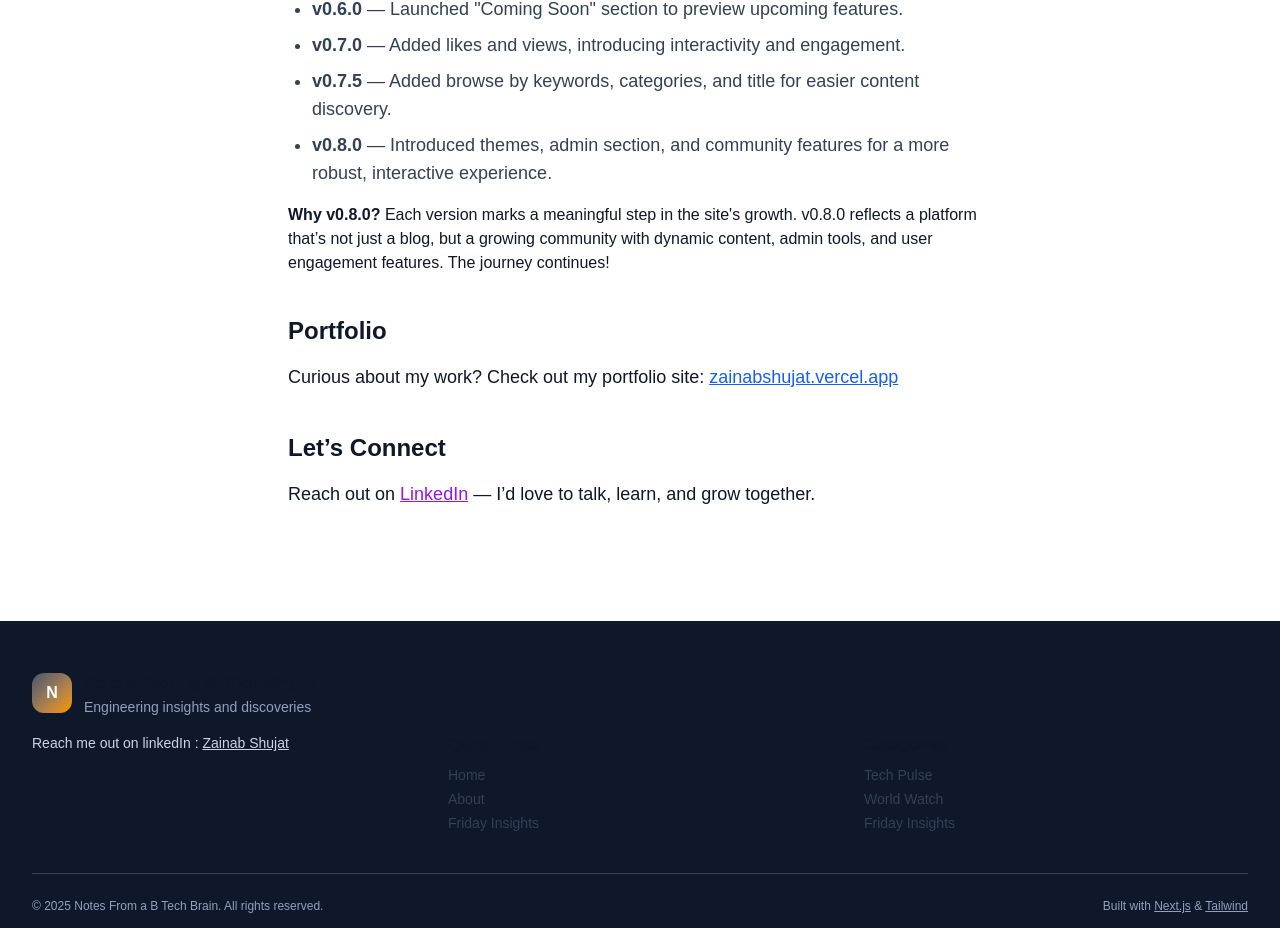
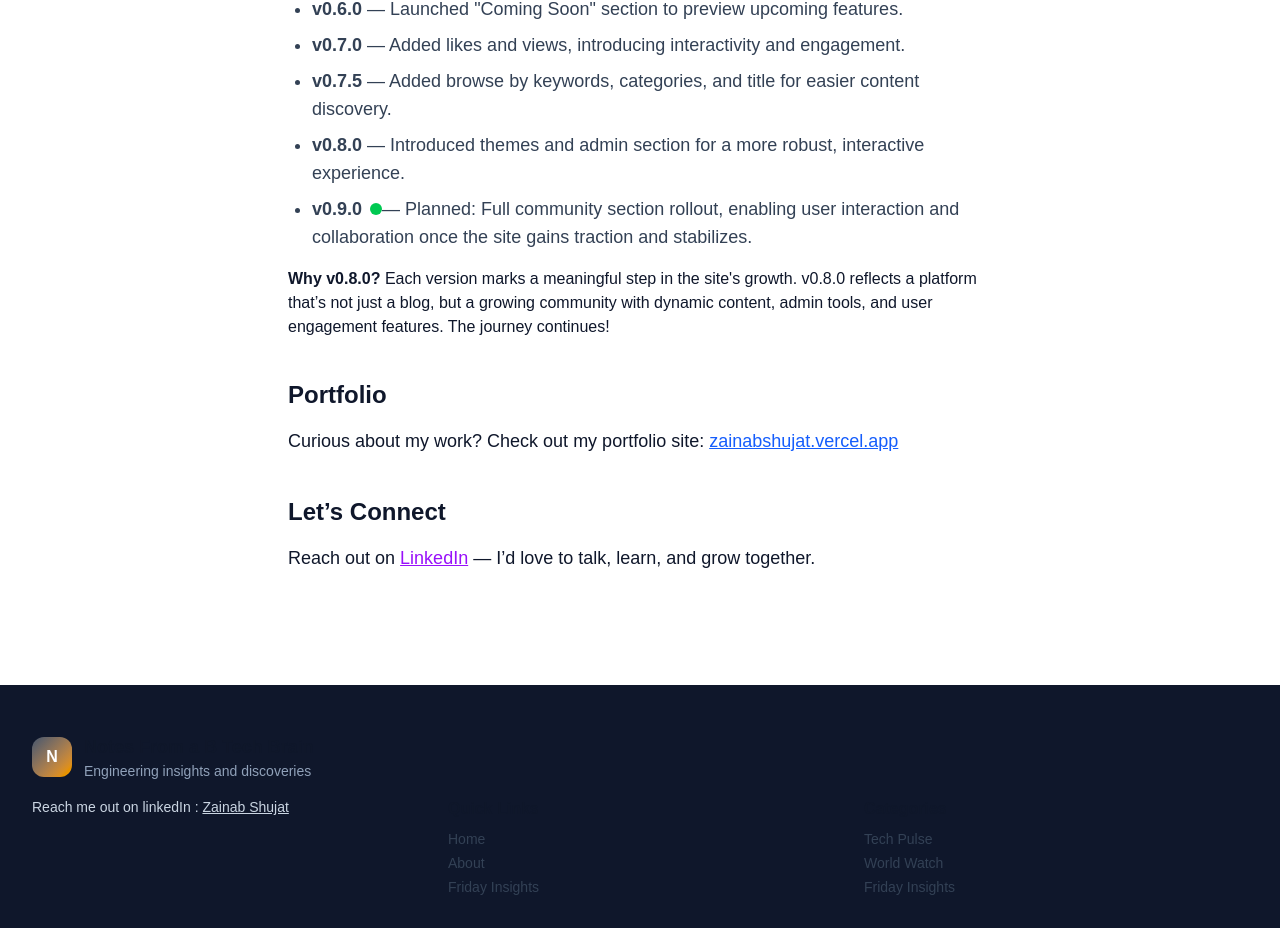
Before and after one commit to ZainabShujat/Btech-blog, a Next.js app: page /about in a window 1280 px wide. Shown: the part 1160-2088 px from the top of the page. Built offline with nearby package versions, Linux system fonts and the light colour scheme; no server answers; the database is empty.

Commit message:
version 0.9.0

```diff
--- a/app/about/page.tsx
+++ b/app/about/page.tsx
@@ -48,7 +48,17 @@ export default function AboutPage() {
           <li><span className="font-semibold">v0.6.0</span> — Launched "Coming Soon" section to preview upcoming features.</li>
           <li><span className="font-semibold">v0.7.0</span> — Added likes and views, introducing interactivity and engagement.</li>
           <li><span className="font-semibold">v0.7.5</span> — Added browse by keywords, categories, and title for easier content discovery.</li>
-          <li><span className="font-semibold">v0.8.0</span> — Introduced themes, admin section, and community features for a more robust, interactive experience.</li>
+          <li><span className="font-semibold">v0.8.0</span> — Introduced themes and admin section for a more robust, interactive experience.</li>
+          <li>
+            <span className="relative inline-flex items-center">
+              <span className="font-semibold">v0.9.0</span>
+              <span className="ml-2 relative flex h-3 w-3">
+                <span className="animate-ping absolute inline-flex h-full w-full rounded-full bg-green-400 opacity-75"></span>
+                <span className="relative inline-flex rounded-full h-3 w-3 bg-green-500"></span>
+              </span>
+            </span>
+            — Planned: Full community section rollout, enabling user interaction and collaboration once the site gains traction and stabilizes.
+          </li>
         </ul>
         <p className="text-slate-900 dark:text-slate-100 text-base mt-4">
           <span className="font-semibold">Why v0.8.0?</span> Each version marks a meaningful step in the site's growth. v0.8.0 reflects a platform that’s not just a blog, but a growing community with dynamic content, admin tools, and user engagement features. The journey continues!
```
